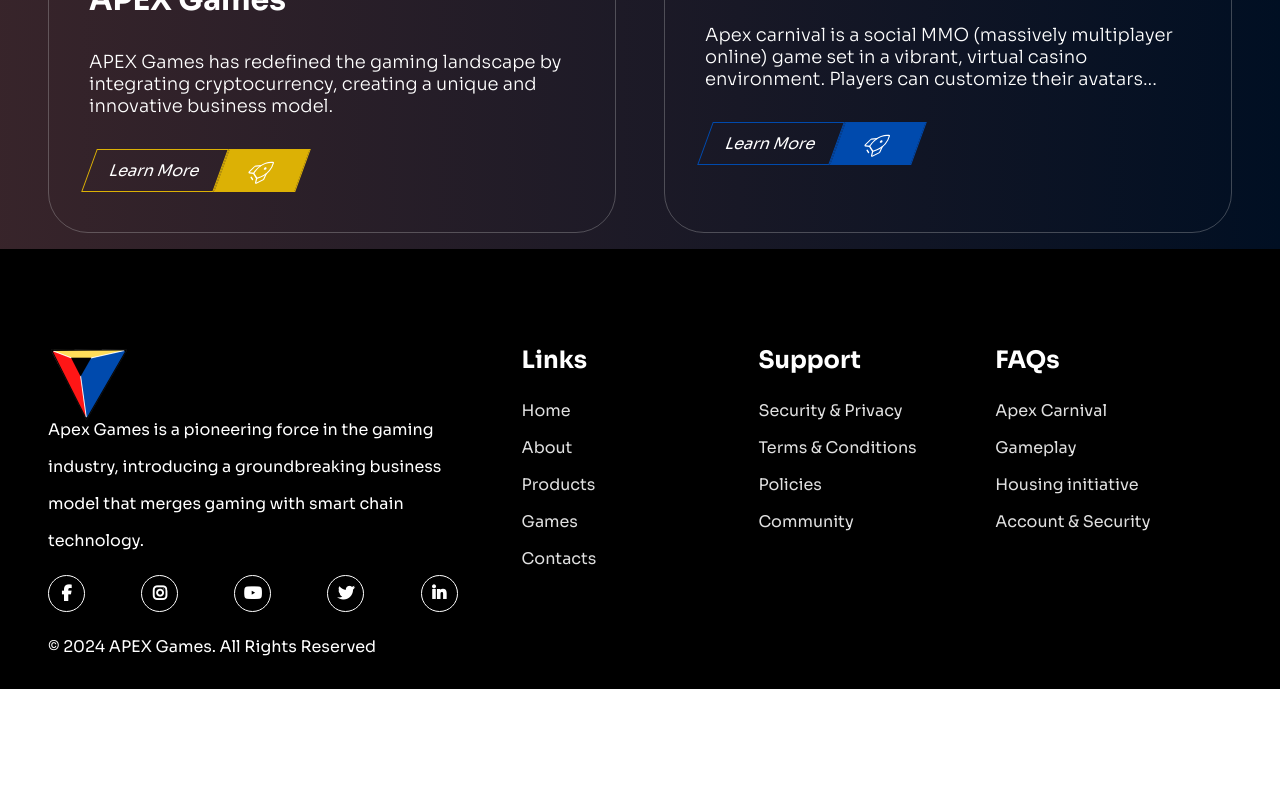
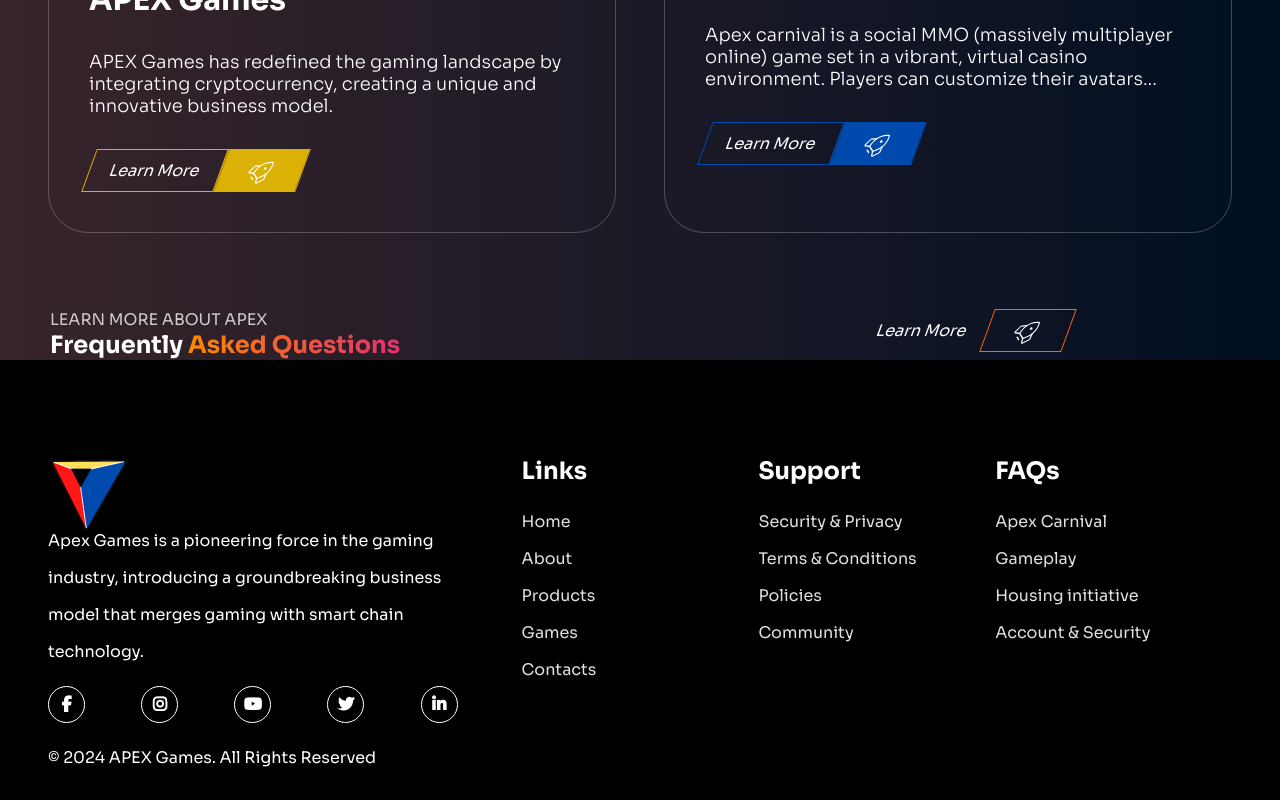
Before and after one commit to AdilAzhari/testing, a React (Vite) app: page / in a window 1280 px wide. Shown: the part 1888-2688 px from the top of the page. Before the commit the page ends 2577 px from the top, so only its background shows below. Built offline with nearby package versions, Linux system fonts and the light colour scheme.

Commit message:
Add learn more intro

```diff
--- /dev/null
+++ b/src/assets/LearnMore/learnmore.css
@@ -0,0 +1,32 @@
+.learn-more-section {
+  padding: 60px 20px 0 50px;
+  font-family: "Sora", sans-serif;
+}
+
+.learn-more-intro {
+  display: grid;
+  grid-template-columns: 2fr 1fr;
+}
+
+.learn-more-intro-text {
+  display: flex;
+  flex-direction: column;
+  align-items: start;
+}
+
+.learn-more-intro-text p {
+  color: #cdcdcd;
+}
+
+.learn-more-intro-text h2 {
+  color: linear-gradient(90deg, #ff8a00 0%, #e52e71 100%);
+}
+
+.learn-more-intro-text-freq {
+  color: #fff;
+}
+.learn-more-intro-text-ask {
+  background: linear-gradient(90deg, #ff8a00 0%, #e52e71 100%);
+  -webkit-background-clip: text;
+  -webkit-text-fill-color: transparent;
+}
--- /dev/null
+++ b/src/components/learnMore/LearnMoreSection.jsx
@@ -0,0 +1,45 @@
+import React from "react";
+import LinkButton from "./LinkButton";
+import "../../assets/LearnMore/learnmore.css";
+
+const LearnMoreSection = ({
+  borderLinkStyle,
+  borderArrowStyle,
+  cover_image,
+  title,
+  summary,
+  link,
+  colour,
+}) => {
+  return (
+    <div className="learn-more-section">
+      <div className="learn-more-intro">
+        <div className="learn-more-intro-text">
+          <p>LEARN MORE ABOUT APEX</p>
+          <h2>
+            <span className="learn-more-intro-text-freq">Frequently</span>
+            <span className="learn-more-intro-text-ask"> Asked Questions</span>
+          </h2>
+        </div>
+        <div>
+          <figure>
+            <figcaption>
+              <h3>{title}</h3>
+              <p>{summary}</p>
+              <LinkButton
+                borderLinkStyle={borderLinkStyle}
+                borderArrowStyle={borderArrowStyle}
+                link={link}
+                label={"Learn More"}
+                dynamicColor={`121.76deg, ${colour} 15.41%, ${colour} 81.48%`}
+              />
+            </figcaption>
+          </figure>
+        </div>
+      </div>
+      <div></div>
+    </div>
+  );
+};
+
+export default LearnMoreSection;
--- /dev/null
+++ b/src/components/learnMore/LinkButton.jsx
@@ -0,0 +1,32 @@
+import { Link } from "react-router-dom";
+import rocketIcon from "../../assets/rocket.svg";
+
+function LinkButton({
+  link,
+  label,
+  dynamicColor,
+  borderLinkStyle,
+  borderArrowStyle,
+}) {
+  return (
+    <div className="link-btn-group">
+      <Link
+        to={link}
+        className="product_card_link"
+        style={{ border: borderLinkStyle }}
+      >
+        {label}
+      </Link>
+      <span
+        style={{
+          background: `linear-gradient(${dynamicColor})`,
+          border: borderArrowStyle,
+        }}
+      >
+        <img src={rocketIcon} alt="rocket icon" />
+      </span>
+    </div>
+  );
+}
+
+export default LinkButton;
--- a/src/pages/HomePage/HomePage.jsx
+++ b/src/pages/HomePage/HomePage.jsx
@@ -2,12 +2,14 @@
 import HeroSection from "../../components/HeroSection/HeroSection";
 import Footer from "../../components/Footer/Footer";
 import ProductSection from "../../components/ProductSection/ProductSection";
+import LearnMoreSection from "../../components/learnMore/LearnMoreSection";
 
 const HomePage = () => {
   return (
-    <div data-testid='hompage'>
+    <div data-testid="hompage">
       <HeroSection />
       <ProductSection />
+      <LearnMoreSection />
       <Footer />
     </div>
   );
```
